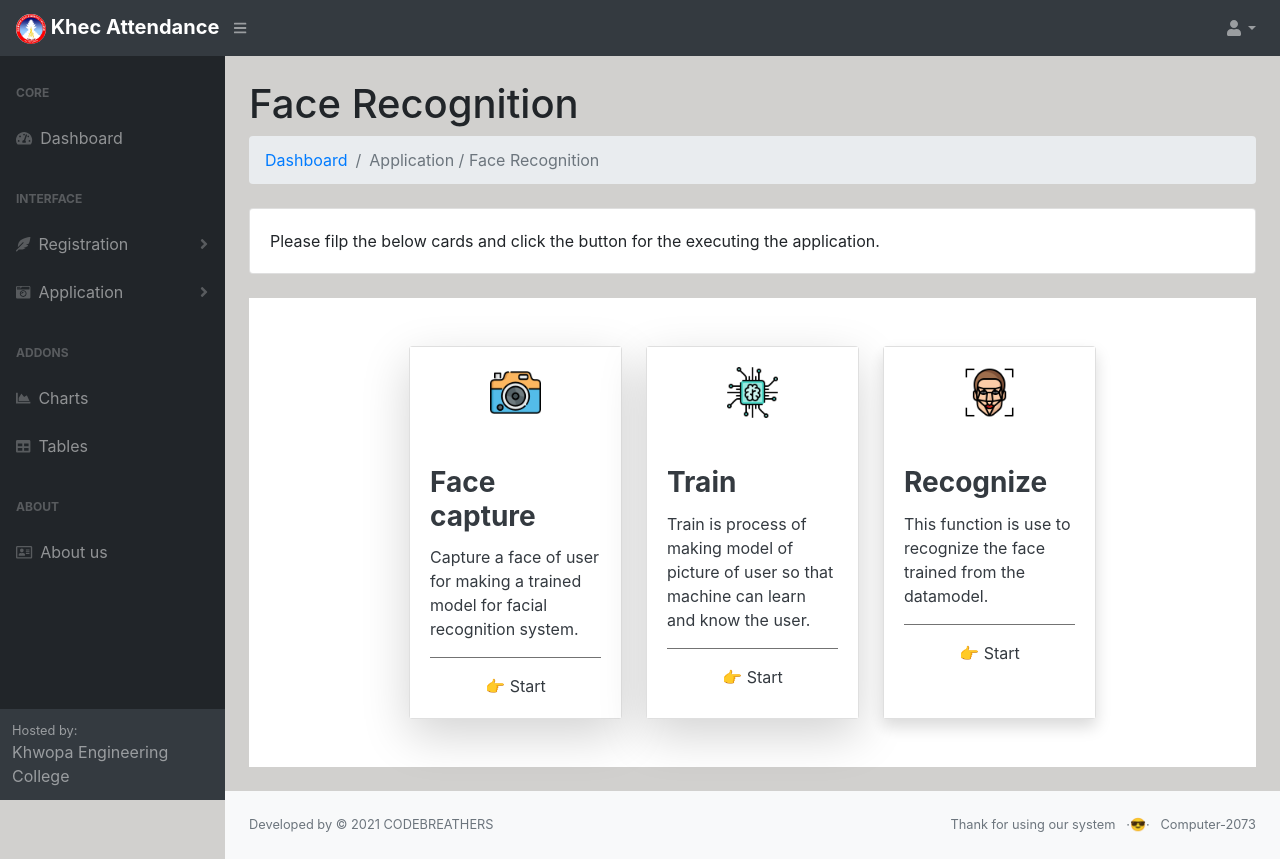
After one commit to tamakhusunder/Attendance-django, a Django app: page /face-recognization/ in a window 1280 px wide. The commit adds this page. Run offline with Django 3.2, Linux system fonts and the light colour scheme; some libraries are stand-ins or nearby versions.

Commit message:
webpage for application created

```diff
--- a/facesite_project/faceapp/templates/faceapp/base_layout.html
+++ b/facesite_project/faceapp/templates/faceapp/base_layout.html
@@ -17,8 +17,9 @@
         <link href="{% static 'faceapp/css/styles.css' %}" rel="stylesheet" />
         <link href="https://cdn.datatables.net/1.10.20/css/dataTables.bootstrap4.min.css" rel="stylesheet" crossorigin="anonymous" />
         <script src="https://cdnjs.cloudflare.com/ajax/libs/font-awesome/5.15.1/js/all.min.js" crossorigin="anonymous"></script>
+        {% block style %}{% endblock%}
     </head>
-    <body class="sb-nav-fixed">
+    <body class="sb-nav-fixed" style="background-color:#D1D0CE;">
         <nav class="sb-topnav navbar navbar-expand navbar-dark bg-dark">
             <a class="navbar-brand" href="{% url 'index' %}">
                 <img class="img rounded-circle" width="30" height="30" alt="icon" src="{% static 'faceapp/images/icons/khec_logo.png' %}"><strong> Khec Attendance</strong>
@@ -56,21 +57,34 @@
                                 <div class="sb-nav-link-icon"><i class="fas fa-tachometer-alt"></i></div>
                                 Dashboard
                             </a>
+
                             <div class="sb-sidenav-menu-heading">Interface</div>
                             <a class="nav-link collapsed" href="#" data-toggle="collapse" data-target="#collapseLayouts" aria-expanded="false" aria-controls="collapseLayouts">
-                                <div class="sb-nav-link-icon"><i class="fas fa-columns"></i></div>
-                                Layouts
+                                <div class="sb-nav-link-icon"><i class="fas fa-feather-alt"></i></div>
+                                Registration
                                 <div class="sb-sidenav-collapse-arrow"><i class="fas fa-angle-down"></i></div>
                             </a>
                             <div class="collapse" id="collapseLayouts" aria-labelledby="headingOne" data-parent="#sidenavAccordion">
                                 <nav class="sb-sidenav-menu-nested nav">
-                                    <a class="nav-link" href="layout-static.html">Static Navigation</a>
-                                    <a class="nav-link" href="layout-sidenav-light.html">Light Sidenav</a>
+                                    <a class="nav-link" href="{% url 'register'%}">Admin</a>
+                                    <a class="nav-link" href="layout-sidenav-light.html">Staffs</a>
                                 </nav>
                             </div>
+
                             <a class="nav-link collapsed" href="#" data-toggle="collapse" data-target="#collapsePages" aria-expanded="false" aria-controls="collapsePages">
+                                <div class="sb-nav-link-icon"><i class="fas fa-camera-retro"></i></div>
+                                Application
+                                <div class="sb-sidenav-collapse-arrow"><i class="fas fa-angle-down"></i></div>
+                            </a>
+                            <div class="collapse" id="collapsePages" aria-labelledby="headingOne" data-parent="#sidenavAccordion">
+                                <nav class="sb-sidenav-menu-nested nav">
+                                    <a class="nav-link" href="{% url 'face_exe' %}">Face Recognizatoin</a>
+                                </nav>
+                            </div>
+
+                            <!-- <a class="nav-link collapsed" href="#" data-toggle="collapse" data-target="#collapsePages" aria-expanded="false" aria-controls="collapsePages">
                                 <div class="sb-nav-link-icon"><i class="fas fa-book-open"></i></div>
-                                Pages
+                                Application
                                 <div class="sb-sidenav-collapse-arrow"><i class="fas fa-angle-down"></i></div>
                             </a>
                             <div class="collapse" id="collapsePages" aria-labelledby="headingTwo" data-parent="#sidenavAccordion">
@@ -81,24 +95,26 @@
                                     </a>
                                     <div class="collapse" id="pagesCollapseAuth" aria-labelledby="headingOne" data-parent="#sidenavAccordionPages">
                                         <nav class="sb-sidenav-menu-nested nav">
-                                            <a class="nav-link" href="login.html">Login</a>
-                                            <a class="nav-link" href="register.html">Register</a>
-                                            <a class="nav-link" href="password.html">Forgot Password</a>
+                                            <a class="nav-link" href="login.html">Face Capture</a>
+                                            <a class="nav-link" href="register.html">Train the model</a>
+                                            <a class="nav-link" href="password.html">Staff recognization</a>
                                         </nav>
                                     </div>
+
                                     <a class="nav-link collapsed" href="#" data-toggle="collapse" data-target="#pagesCollapseError" aria-expanded="false" aria-controls="pagesCollapseError">
                                         Error
                                         <div class="sb-sidenav-collapse-arrow"><i class="fas fa-angle-down"></i></div>
                                     </a>
                                     <div class="collapse" id="pagesCollapseError" aria-labelledby="headingOne" data-parent="#sidenavAccordionPages">
                                         <nav class="sb-sidenav-menu-nested nav">
-                                            <a class="nav-link" href="401.html">401 Page</a>
-                                            <a class="nav-link" href="404.html">404 Page</a>
-                                            <a class="nav-link" href="500.html">500 Page</a>
+                                            <a class="nav-link" href="#">ErrorAbout Us</a>
                                         </nav>
                                     </div>
                                 </nav>
                             </div>
+ -->
+
+
                             <div class="sb-sidenav-menu-heading">Addons</div>
                             <a class="nav-link" href="{% url 'chart' %}">
                                 <div class="sb-nav-link-icon"><i class="fas fa-chart-area"></i></div>
@@ -108,6 +124,14 @@
                                 <div class="sb-nav-link-icon"><i class="fas fa-table"></i></div>
                                 Tables
                             </a>
+
+                            <div class="sb-sidenav-menu-heading">About</div>
+                            <a class="nav-link" href="#">
+                                <div class="sb-nav-link-icon"><i class="far fa-address-card"></i></div>
+                                About us
+                            </a>
+
+
                         </div>
                     </div>
                     <div class="sb-sidenav-footer">
@@ -134,7 +158,7 @@
                             </div>
                             <div class="text-muted">
                                 Thank for using our system&nbsp;&nbsp;
-                                &middot;🐞&middot;
+                                &middot;😎&middot;
                                 &nbsp;&nbsp;Computer-2073
                             </div>
                         </div>
--- /dev/null
+++ b/facesite_project/faceapp/templates/faceapp/face_exe.html
@@ -0,0 +1,203 @@
+<!-- face_recognize is application page to run out code of capture,train and recognize-->
+
+{% extends "faceapp/base_layout.html" %}
+{% load static %}
+
+{% block style %}
+	<style>
+			/*
+			flip card-------this style is for flip only
+			*/
+			.card-flip > div {
+			  backface-visibility: hidden;
+			  transition: transform 300ms;
+			  transition-timing-function: linear;
+			  width: 100%;
+			  height: 100%;
+			  margin: 0;
+			  display: flex;
+			}
+
+			.card-front {
+			  transform: rotateY(0deg);
+			}
+
+			.card-back {
+			  transform: rotateY(180deg);
+			  position: absolute;
+			  top: 0;
+			}
+
+			.card-flip:hover .card-front {
+			  transform: rotateY(-180deg);
+			}
+
+			.card-flip:hover .card-back {
+			  transform: rotateY(0deg);
+			}
+
+            /*
+            hover ---------for recognize button
+            */
+            div.hover_class a {
+              text-decoration: none;
+              color: white;
+              padding: 7px;
+              display:inline-block;
+            }
+            div.hover_class ul {
+              display: inline;
+              margin: 0;
+              padding: 0;
+            }
+            div.hover_class ul li {display: inline-block;}
+            div.hover_class ul li:hover ul {display: block;}
+            div.hover_class ul li ul {
+              position: absolute;
+              width: 23%;
+              display: none;
+            }
+            div.hover_class ul li ul li {
+              background: #666;
+              display: block;
+            }
+            div.hover_class ul li ul li a {display:block !important;}
+            div.hover_class ul li ul li:hover {background: #999;}
+            div.hover_class ul li ul li a:hover {color:green;}
+
+
+	</style>
+{% endblock%}
+
+
+{% block content %}
+    <main>
+         <div class="container-fluid">
+                <h1 class="mt-4">Face Recognition</h1>
+                <ol class="breadcrumb mb-4">
+                    <li class="breadcrumb-item"><a href="{% url 'index' %}">Dashboard</a></li>
+                    <li class="breadcrumb-item active">Application / Face Recognition</li>
+                </ol>
+                <div class="card mb-4">
+                    <div class="card-body">
+                        <!-- Welcome to  our face Recognition System. <br> -->Please filp the below cards and click the button for the executing the application.
+                    </div>
+                </div>
+
+
+            	<!-- <section class="jumbotron text-center bg-white mt-4">
+            	    <div class="container p-2">
+            	      <h1>Face Recognition</h1>
+            	      <p class="lead text-muted">Welcome to  our face Recognition System. <br>Here we are going to capture photo, train them and recognize them through the AI.
+            	      </p>
+            	    </div>
+            	</section> -->
+
+            	<div class="card-container bg-white mb-4" style="padding:2rem 10rem 2rem 10rem;">
+                    <div class="row">
+                        <div class="col-sm-4 my-3">
+                            <div class="card card-flip h-100 shadow-lg">
+                                <div class="card-front text-dark bg-white">
+                                    <div class="card-body">
+                                        <center><img src="{% static 'faceapp/images/icons/capture.png' %}" alt="" height="30%" width="30%"></center><br><br>
+                                        <h3 class="card-title"><b>Face capture</b></h3>
+                                        <p class="card-text">Capture a face of user for making a trained model for facial recognition system. </p>
+
+                                    	 <hr color="gray">
+                                    	 <center>👉 Start</center>
+                                    </div>
+                                </div>
+                                <div class="card-back bg-dark">
+                                    <div class="card-body text-white">
+                                        <h3 class="card-title">Attention!</h3>
+                                        <p class="card-text"><br>User are requested to stand sitll while caturing the picture. And they should slowly change face position in all direction.</p>
+                                        <center><a href="#" class="btn btn-outline-warning"><b>Capture</b></a></center>
+                                    </div>
+                                </div>
+                            </div>
+                        </div>
+
+
+                        <div class="col-sm-4 my-3">
+                            <div class="card card-flip h-100 shadow-lg">
+                                <div class="card-front text-dark bg-white">
+                                    <div class="card-body">
+                                        <center><img src="{% static 'faceapp/images/icons/chip.png' %}" alt="" height="30%" width="30%"></center><br><br>
+                                        <h3 class="card-title"><b>Train</b></h3>
+                                        <p class="card-text">Train is process of making model of picture of user so that machine can learn and know the user. </p>
+
+                                    	 <hr color="gray">
+                                    	 <center>👉 Start</center>
+                                    </div>
+                                </div>
+                                <div class="card-back bg-dark">
+                                    <div class="card-body text-white">
+                                        <h3 class="card-title">Attention!</h3>
+                                        <p class="card-text"><br>For training high spec CPU and GPU is required. Before processing check cpu to run Train button.</p>
+                                        <center><a href="#" class="btn btn-outline-danger"><b>Train</b></a></center>
+                                    </div>
+                                </div>
+                            </div>
+                        </div>
+
+
+                        <div class="col-sm-4 my-3">
+                            <div class="card card-flip h-100 shadow">
+                                <div class="card-front text-dark bg-white">
+                                    <div class="card-body">
+                                        <center><img src="{% static 'faceapp/images/icons/recog.png' %}" alt="" height="30%" width="30%"></center><br><br>
+                                        <h3 class="card-title"><b>Recognize</b></h3>
+                                        <p class="card-text">This function is use to recognize the face trained from the datamodel. </p>
+
+                                    	 <hr color="gray">
+                                    	 <center>👉 Start</center>
+                                    </div>
+                                </div>
+                                <div class="card-back bg-dark">
+                                    <div class="card-body text-white">
+                                        <h3 class="card-title">Attention!</h3>
+                                        <p class="card-text"><br>This will access your camera for recognization the face. So face toward the camera.</p>
+                                        	<center>
+                                                <!-- hover code -->
+                                                <div class='hover_class'>
+                                                      <ul>
+                                                        <li><button type="button" class="btn btn-outline-success"><b>
+                                                          Recognize
+                                                          <ul>
+                                                            <li><a href="{% url 'offline' %}">Offline</a></li>
+                                                            <li><a href="#">Online</a></li>
+                                                          </ul></b>
+                                                        </li>
+                                                      </ul>
+                                                    </div>
+
+                                            <!-- <form>
+                									       <input type="radio" name = "ans" value="online" default> Online</br>
+                									       <input type="radio" name = "ans" value="offline"> Offline</br><br>
+                									       <button type="button" class="btn btn-outline-success"><b>Recognize</b></button>
+                									   </form> -->
+
+                	                       <!--  <div class="dropdown">
+                								<button class="btn btn-outline-success dropdown-toggle" href="#" type="button" id="dropdownMenuButton" data-toggle="dropdown" aria-haspopup="true" aria-expanded="true">
+                								    Recognize
+                								</button>
+                								<div class="dropdown-menu" aria-labelledby="dropdownMenuButton">
+                								    <a class="dropdown-item" href="#">Online</a>
+                								    <a class="dropdown-item" href="#">Offline</a>
+                							  	</div>
+                							</div> -->
+                							</center>
+                                    </div>
+                                </div>
+                            </div>
+                        </div>
+<!--
+                        <hr color="black" style="margin-top: :4rem;">
+                         <p style="margin-top:4rem; ">Please filp the above card and click the button for the executing the application.</p>
+
+ -->
+                    </div>
+                </div>
+        </div>
+    </main>
+{% endblock %}
--- a/facesite_project/faceapp/urls.py
+++ b/facesite_project/faceapp/urls.py
@@ -6,4 +6,8 @@ urlpatterns = [
     path('chart/',views.chart,name='chart'),
     path('table/',views.table,name='table'),
     # path('',views.home,name='home')
+    path('register/',views.register,name='register'),
+    path('face-recognization/',views.face_exe,name='face_exe'),
+    path('offline/',views.offline,name='offline'),
+
 ]
--- a/facesite_project/faceapp/views.py
+++ b/facesite_project/faceapp/views.py
@@ -44,6 +44,31 @@ def table(request):
 	teacherdbs,sql_totstaff,sql_present,sql_absent=database_collection()
 	return render(request,'faceapp/tables.html',{'teacherdbs':teacherdbs})
 
+def register(request):
+	return render(request,'faceapp/register.html',{})
+
+def face_exe(request):
+	return render(request,'faceapp/face_exe.html',{})
+
+def offline(request):
+	from tkinter import Tk
+	from tkinter import filedialog
+	import os
+	#dialog box for opening the video file
+	my_filetypes = [('mp4  files', '*.mp4'), ('png files', '.png'),('jpg files', '.jpg'), ('all files', '.*')]
+	file_path = filedialog.askopenfilename(parent=window,
+                                    initialdir=os.getcwd(),
+                                    title="Please select a file:",
+                                    filetypes=my_filetypes)
+	#    capture_value='C:/Users/Hukka/Desktop/test videos/videorec.mp4'
+	if len(file_path) >0:	 #check for empty string and to remove error
+		file_path=file_path.replace('/','\\')
+		myVars = {'capture_value':file_path}
+		exec(open('webcam_recognizer_unknown.py').read(), myVars)
+
+
+	return('/')
+
 
 #######
 
```
Also changed, not shown: facesite_project/faceapp/templates/faceapp/index.html (+9 -2 lines), facesite_project/faceapp/templates/faceapp/register.html (+7 -36 lines), facesite_project/db.sqlite3, facesite_project/static/faceapp/images/icons/capture.png (added), facesite_project/static/faceapp/images/icons/chip.png (added), facesite_project/static/faceapp/images/icons/recog.png (added), facesite_project/static/faceapp/images/staffs/730319_5jVRZlc.png (added).
